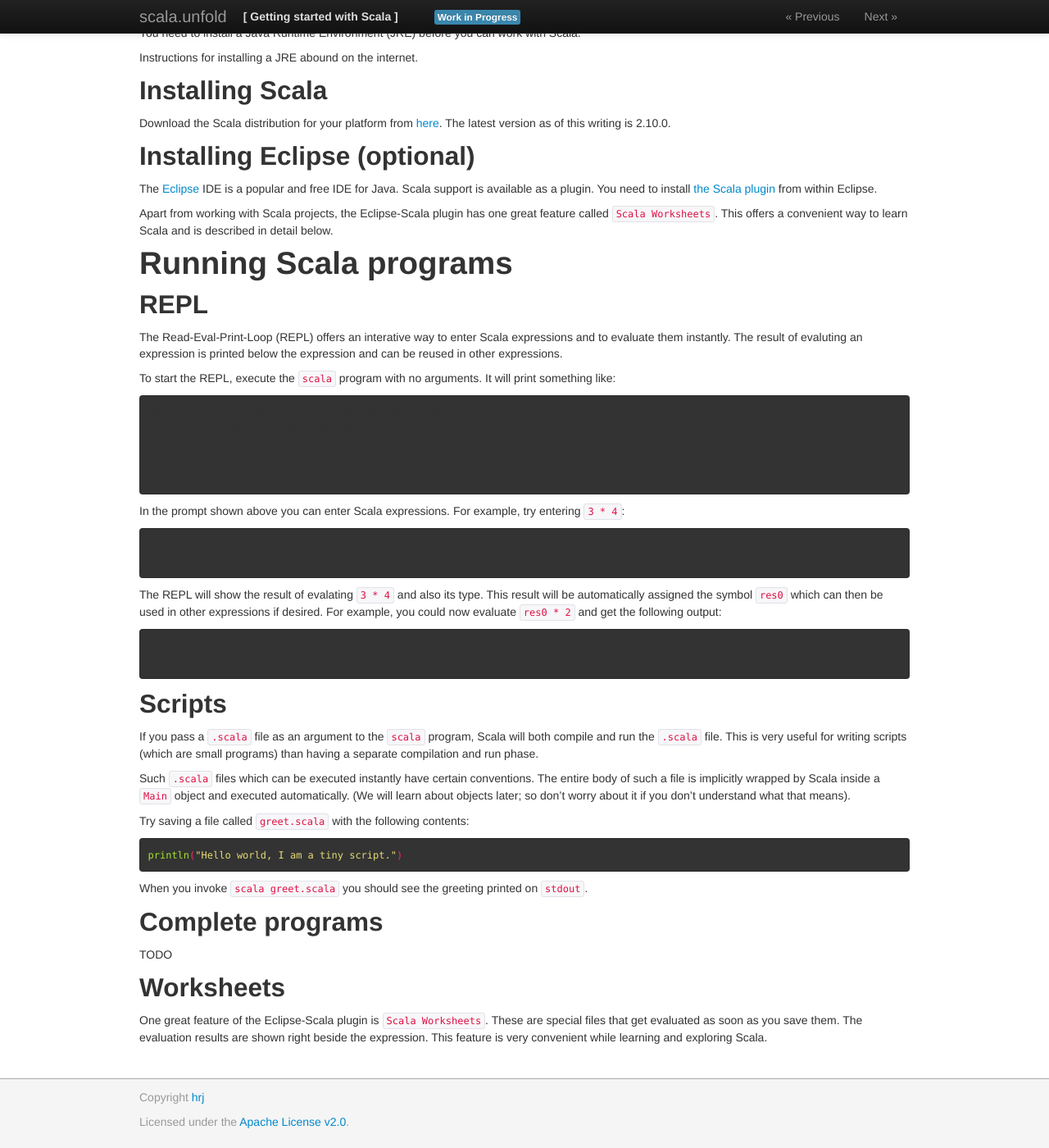
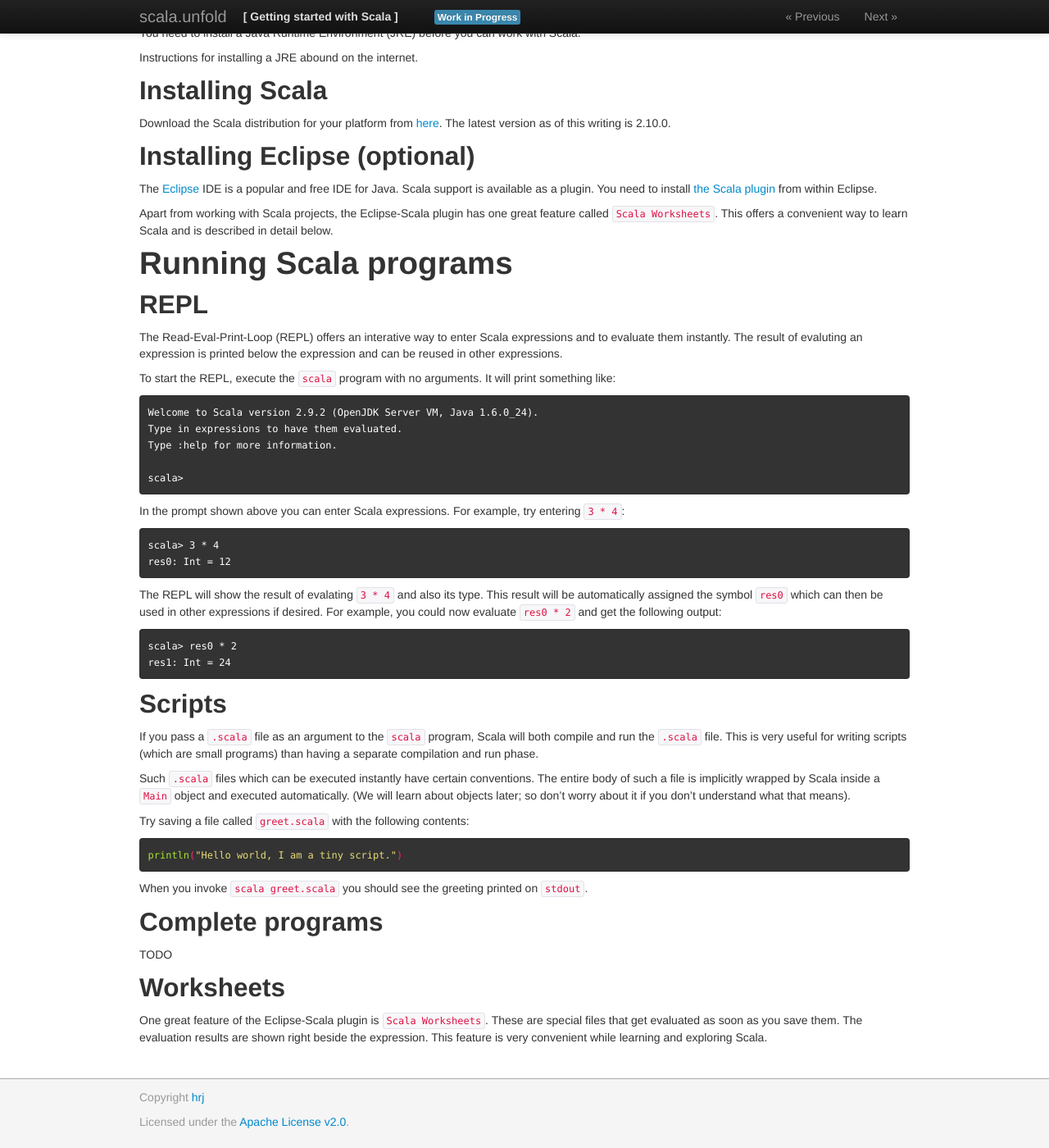
Before and after one commit to hrj/scala.unfold, a Jekyll site: the page built from chapter2.md, in a window 1280 px wide and 1400 px high, scrolled down 140 px. Shown: the whole window at 82% size. Built offline with Jekyll 4.4.1, drawn with Linux system fonts in a browser that asks for light colours; Markdown is read by kramdown in place of the engine named in the settings.

Commit message:
Defaut color of code blocks is now white

```diff
--- a/css/monokai.css
+++ b/css/monokai.css
@@ -1,4 +1,4 @@
-.highlight pre {background: #333}
+.highlight pre {background: #333; color: #fff;}
 
 .highlight .hll { background-color: #49483e }
 .highlight .c { color: #75715e } /* Comment */
```
